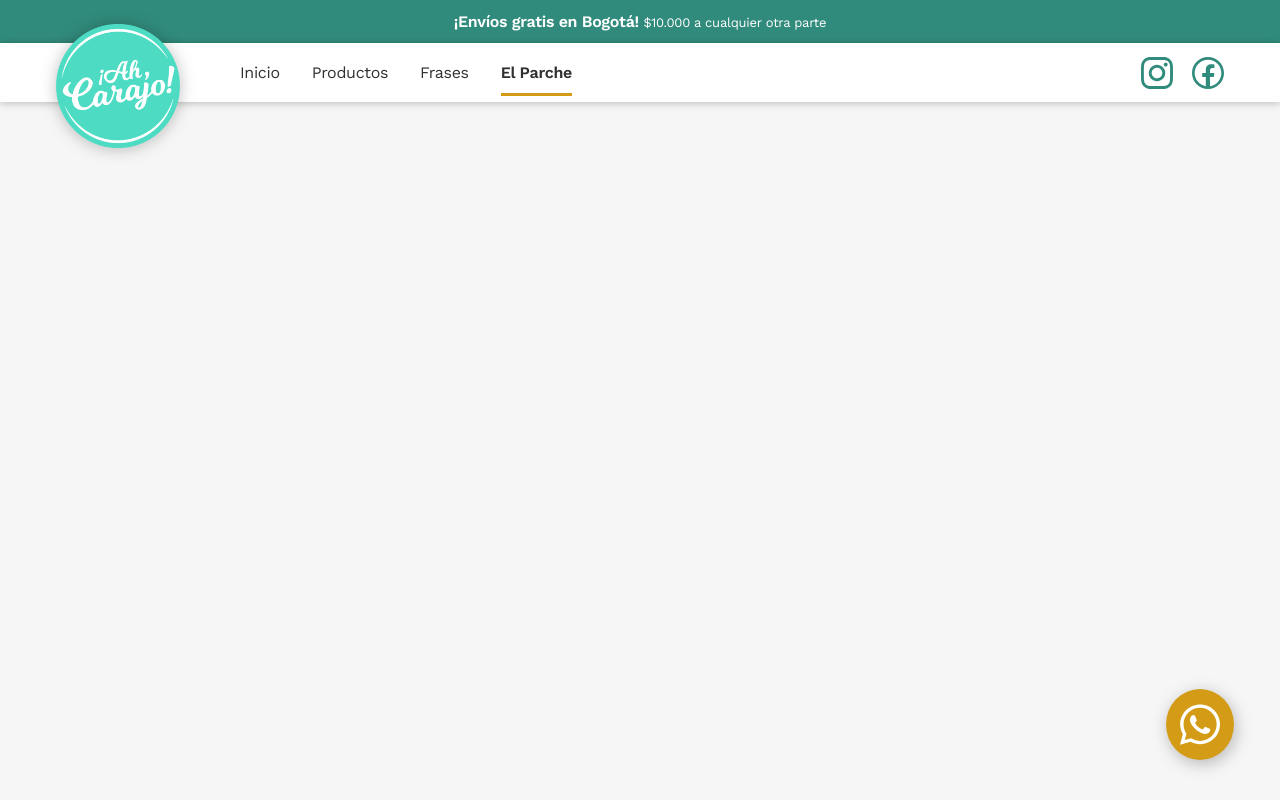
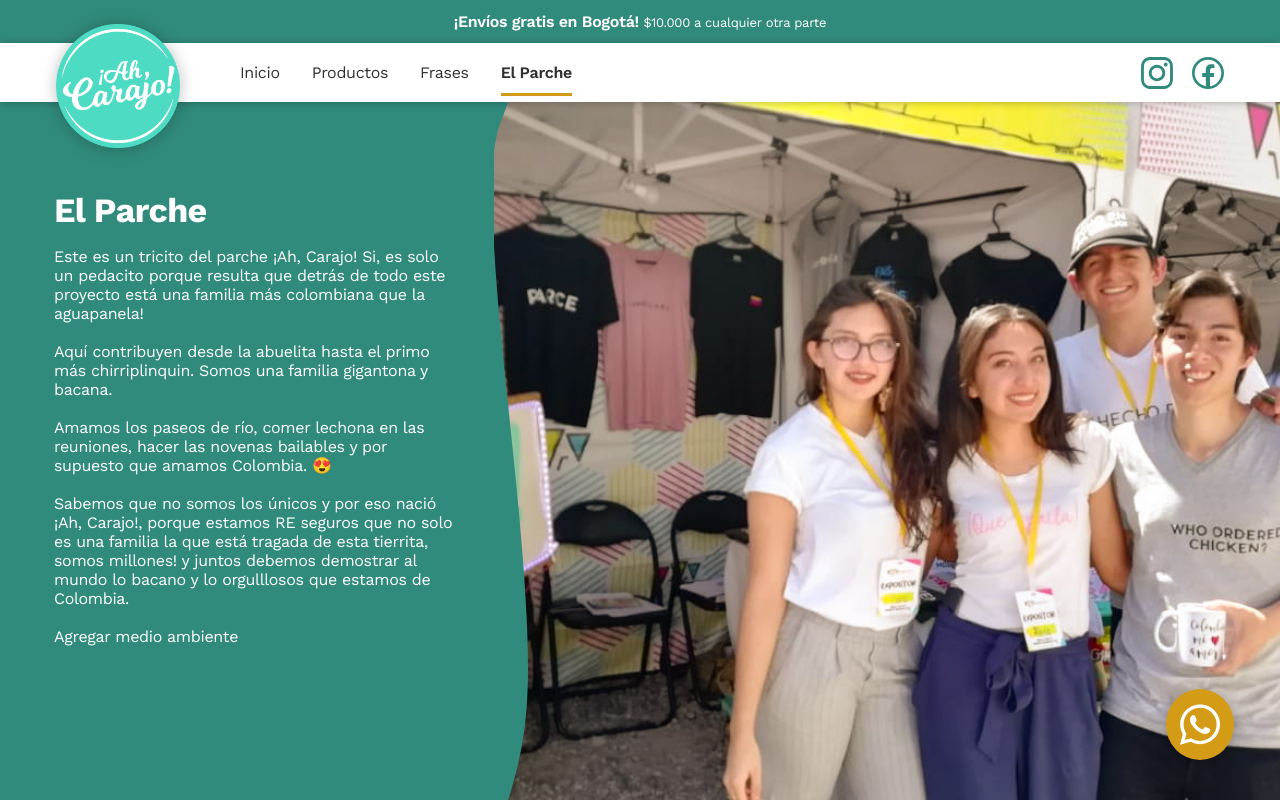
Before and after one commit to fakush/ahcarajowebsite, a website: page views/el-parche.html in a window 1280 px wide. Drawn offline with nearby package versions, Linux system fonts and the light colour scheme.

Commit message:
Added: El Parche layout

```diff
--- /dev/null
+++ b/scss/el-parche.scss
@@ -0,0 +1,34 @@
+.banner--el-parche {
+	.banner {
+		&__img {
+			height: 363px;
+			&--el-parche {
+				background-image: url('../assets/banners/el-parche-banner.jpg');
+			}
+		}
+		&__content {
+			padding: 0.75rem 1rem 92px 1rem;
+		}
+		&__title {
+			margin-bottom: 5px;
+		}
+	}
+}
+
+@media screen and (min-width: map-get($breakpoints, md)) {
+	.banner--el-parche {
+		min-height: calc(100vh - 102px);
+		.banner {
+			&__content {
+				padding: 88px 40px 34px 54px;
+			}
+			&__title {
+				margin-bottom: 16px;
+			}
+			&__text {
+				width: 400px;
+				font-size: $font-size-4;
+			}
+		}
+	}
+}
--- a/scss/main.scss
+++ b/scss/main.scss
@@ -39,3 +39,4 @@ $breakpoints: (
 @import './general.scss';
 @import './inicio.scss';
 @import './frases.scss';
+@import './el-parche.scss';
--- a/views/el-parche.html
+++ b/views/el-parche.html
@@ -47,8 +47,38 @@
 			</div>
 		</nav>
 	</header>
-	<!-- About us -->
-	<section></section>
+	<!-- El Parche -->
+	<section class="banner banner--el-parche">
+		<div class="banner__img banner__img--el-parche">
+			<picture class="banner__img-border-wrapper">
+				<source media="(min-width: 768px)" srcset="../assets/layout/banner-border-desktop.svg">
+				<img class="banner__img-border" src="../assets/layout/el-parche-banner-border-mobile.svg"
+					alt="borde decorativo - el parche">
+			</picture>
+		</div>
+		<div class="banner__content">
+			<h2 class="banner__title">El Parche</h2>
+			<p class="banner__text">
+				Este es un tricito del parche ¡Ah, Carajo! Si, es solo un pedacito porque resulta que detrás de todo este proyecto está
+				una familia más colombiana que la aguapanela!
+				<br>
+				<br>
+				Aquí contribuyen desde la abuelita hasta el primo más chirriplinquin. Somos una familia gigantona y bacana.
+				<br>
+				<br>
+				Amamos los paseos de río, comer lechona en las reuniones, hacer las novenas bailables y por supuesto que amamos
+				Colombia. 😍
+				<br>
+				<br>
+				Sabemos que no somos los únicos y por eso nació ¡Ah, Carajo!, porque estamos RE seguros que no solo es una familia la
+				que está tragada de esta tierrita, somos millones! y juntos debemos demostrar al mundo lo bacano y lo orgulllosos que
+				estamos de Colombia.
+				<br>
+				<br>
+				Agregar medio ambiente
+			</p>
+		</div>
+	</section>
 	<!-- Footer -->
 	<footer class="footer">
 		<div class="footer__social-media">
```
Also changed, not shown: views/frases.html (+1 -1 lines), assets/banners/el-parche-banner.jpg (added), assets/layout/banner-border-desktop.svg (renamed from assets/layout/frases-banner-border-desktop.svg), assets/layout/el-parche-banner-border-mobile.svg (added), css/style.css, 1 other file.
